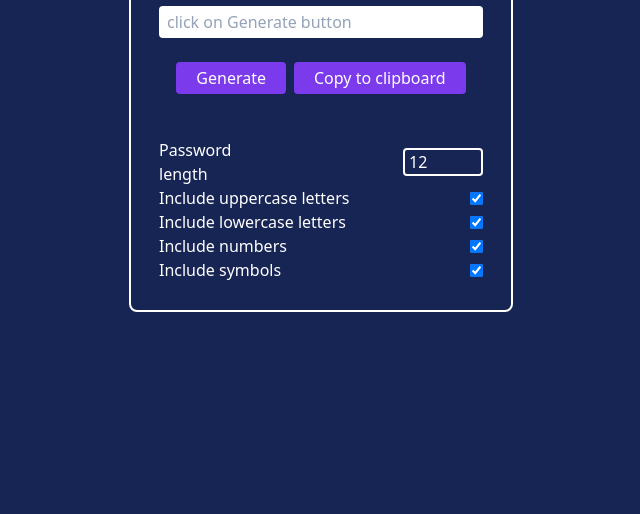
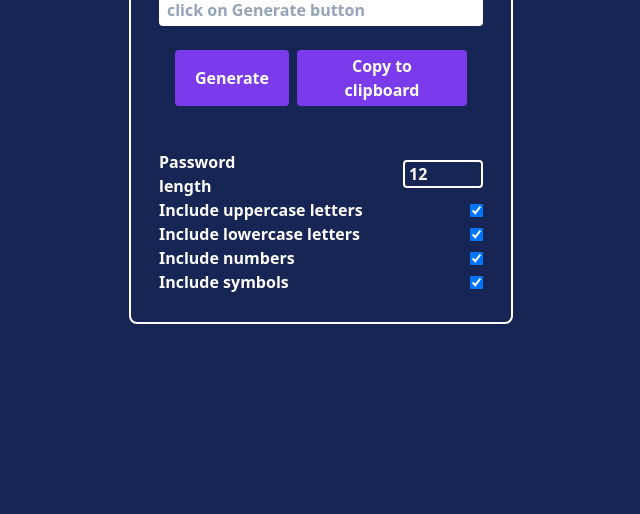
Before and after one commit to arpitsaxena27/Passwordgen, a plain HTML site: page index.html in a window 1280 px wide. Shown: the part 286-800 px from the top of the page, without its empty margins (319-959 px from the left). Drawn offline with nearby package versions, Linux system fonts and the light colour scheme.

Commit message:
add boldness in some texts

```diff
--- a/index.html
+++ b/index.html
@@ -18,7 +18,7 @@
             >
                   <h1 class="text-3xl">Password Generator</h1>
                   <p id="pw"
-                        class="bg-white w-full rounded px-2 py-1 text-slate-400 m-3"
+                        class="bg-white w-full rounded px-2 py-1 text-slate-400 m-3 font-semibold"
                   >
                         click on Generate button
                   </p>
@@ -26,14 +26,14 @@
                         <p>copied ✅</p>
                   </div>
                   <div class="flex justify-around gap-2 mx-4">
-                        <button class="bg-violet-600 px-5 py-1 rounded" onclick="start()">
+                        <button class="font-bold bg-violet-600 px-5 py-1 rounded" onclick="start()">
                               Generate
                         </button>
-                        <button class="bg-violet-600 px-5 py-1 rounded" onclick="copytext()">
+                        <button class="font-bold bg-violet-600 px-5 py-1 rounded" onclick="copytext()">
                               Copy to clipboard
                         </button>
                   </div>
-                  <div class="mt-8">
+                  <div class="mt-8 font-bold">
                         <div class="flex gap-32 items-center">
                               <p>Password length</p>
                               <input
```
